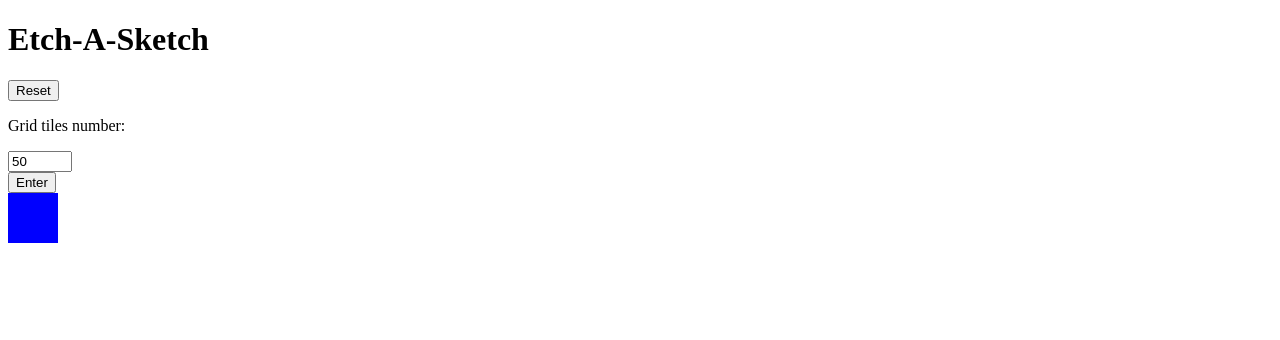
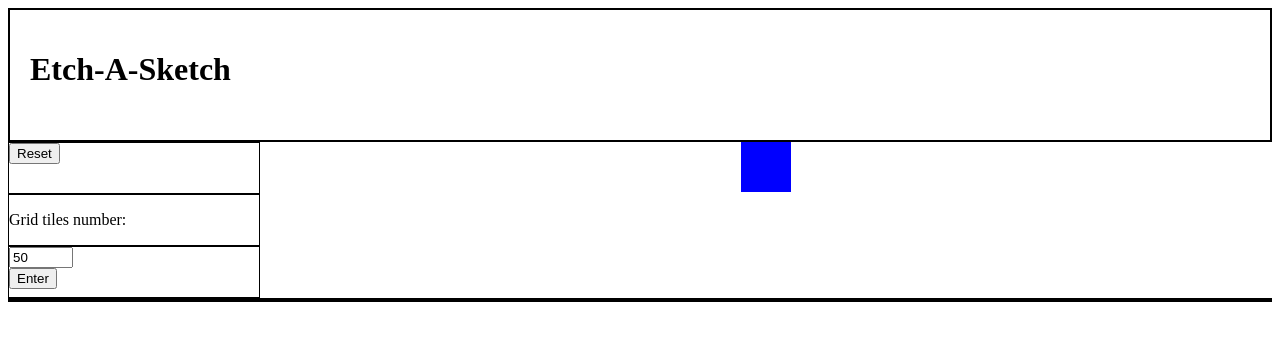
Before and after one commit to AshishVPejavar/Project-Etch-A-Sketch, a plain HTML site: page index.html in a window 1280 px wide. Drawn offline with Linux system fonts and the light colour scheme.

Commit message:
sad update

```diff
--- a/index.html
+++ b/index.html
@@ -6,6 +6,53 @@
     <meta name="viewport" content="width=device-width, initial-scale=1.0">
     <title>Document</title>
     <style>
+        body {
+        display: flex;
+        justify-content: space-around;
+        flex-direction: column;
+        }
+
+        #header {
+        flex: 1 1 auto;
+        height: 90px;
+        padding: 20px;
+        border: 2px solid black;
+        align-items: center;
+        }
+
+        #Real-body {
+        flex: 1 1 auto;
+        }
+
+        #footer {
+        flex: 1 1 0;
+        border: 2px solid black;
+        }
+
+
+
+        #content{
+            flex: 1 1 auto;
+            display: flex;
+            justify-content: space-around;
+        }
+
+        #buttons{
+            flex: 1 1 auto;
+        }
+        #grid{
+            flex: 1 1 auto;
+        }
+
+
+
+
+        .textbox{
+            height: 50px;
+            width: 250px;
+            border: 1px solid black;
+        }
+
         #tile {
             height: 50px;
             width: 50px;
@@ -20,26 +67,45 @@
             <h1>Etch-A-Sketch</h1>
         </div>
     </div>
-    <div id="body">
+
+    <div id="Real-body">
+
         <div id="content">
+
            <div id="buttons">
-                <div id="reset"><button>Reset</button></div>
-                <div id="gridlayouttitle"><p>Grid tiles number:</p></div>
-                <div id="gridlayoutvalue">
+
+                <div id="reset" class="textbox"><button>Reset</button></div>
+
+                <div id="gridlayouttitle" class="textbox"><p>Grid tiles number:</p></div>
+
+                <div id="gridlayoutvalue" class="textbox">
+
                     <div id="gridlayoutvalue-number">
-                        <input type="number" min="1" max="100" value="50" step="1">
+
+                        <input type="number" min="10" max="100" value="50" step="1">
+
                     </div>
+
                     <div id="gridlayoutvalue-enter">
+
                         <button>Enter</button>
+
                     </div>
+
                 </div>
 
            </div>
+
            <div id="grid">
-            <div id="tile"  onmouseover="test();"></div>
+
+                <div id="tile"  onmouseover="test();"></div>
+
            </div>
+
         </div>
+
     </div>
+
     <div id="footer">
         <div id="footertext"></div>
     </div>
```
